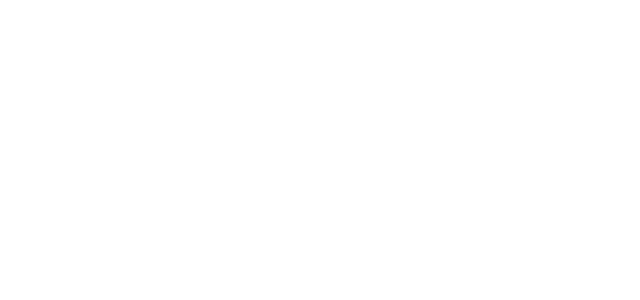
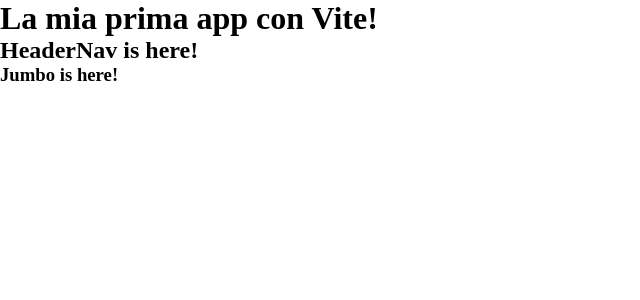
Before and after one commit to ClaudioLeone/vite-comics, a Vue app: page / in a window 1280 px wide. Shown: the top 300 px of the page, without its empty margins (0-640 px from the left). Built offline with nearby package versions, Linux system fonts and the light colour scheme.

Commit message:
Linked general 'style.scss' file and app components

```diff
--- a/src/App.vue
+++ b/src/App.vue
@@ -1,7 +1,29 @@
 <script>
-// import * from './components/*.vue'  [* = placeholder]
+import AppHeader from './components/AppHeader.vue';
+import AppHeaderNav from './components/AppHeaderNav.vue';
+import AppJumbo from './components/AppJumbo.vue';
+
+export default {
+  components: {
+    AppHeader,
+    AppHeaderNav,
+    AppJumbo
+  },
+  data() {
+    return {
+    }
+  }
+}
+
 </script>
 
 <template>
+  <AppHeader />
+  <AppHeaderNav />
+  <AppJumbo />
+</template>
 
-</template>
+<style lang="scss">
+@use "./style/style.scss"
+
+</style>
--- /dev/null
+++ b/src/components/AppHeader.vue
@@ -0,0 +1,18 @@
+<script>
+    export default {
+        name: 'AppHeader',
+        data() {
+            return {
+                title: 'La mia prima app con Vite!'
+            }
+        }
+    }
+</script>
+
+<template>
+    <h1>{{ title }}</h1>
+</template>
+
+<style scoped lang="scss">
+
+</style>
--- /dev/null
+++ b/src/components/AppHeaderNav.vue
@@ -0,0 +1,18 @@
+<script>
+    export default {
+        name: 'AppHeaderNav',
+        data() {
+            return {
+                title: 'HeaderNav is here!'
+            }
+        }
+    }
+</script>
+
+<template>
+    <h2>{{ title }}</h2>
+</template>
+
+<style scoped lang="scss">
+
+</style>
--- /dev/null
+++ b/src/components/AppJumbo.vue
@@ -0,0 +1,18 @@
+<script>
+    export default {
+        name: 'AppJumbo',
+        data() {
+            return {
+                title: 'Jumbo is here!'
+            }
+        }
+    }
+</script>
+
+<template>
+    <h3>{{ title }}</h3>
+</template>
+
+<style scoped lang="scss">
+
+</style>
```
Also changed, not shown: src/style/style.scss (renamed from src/style.scss).
